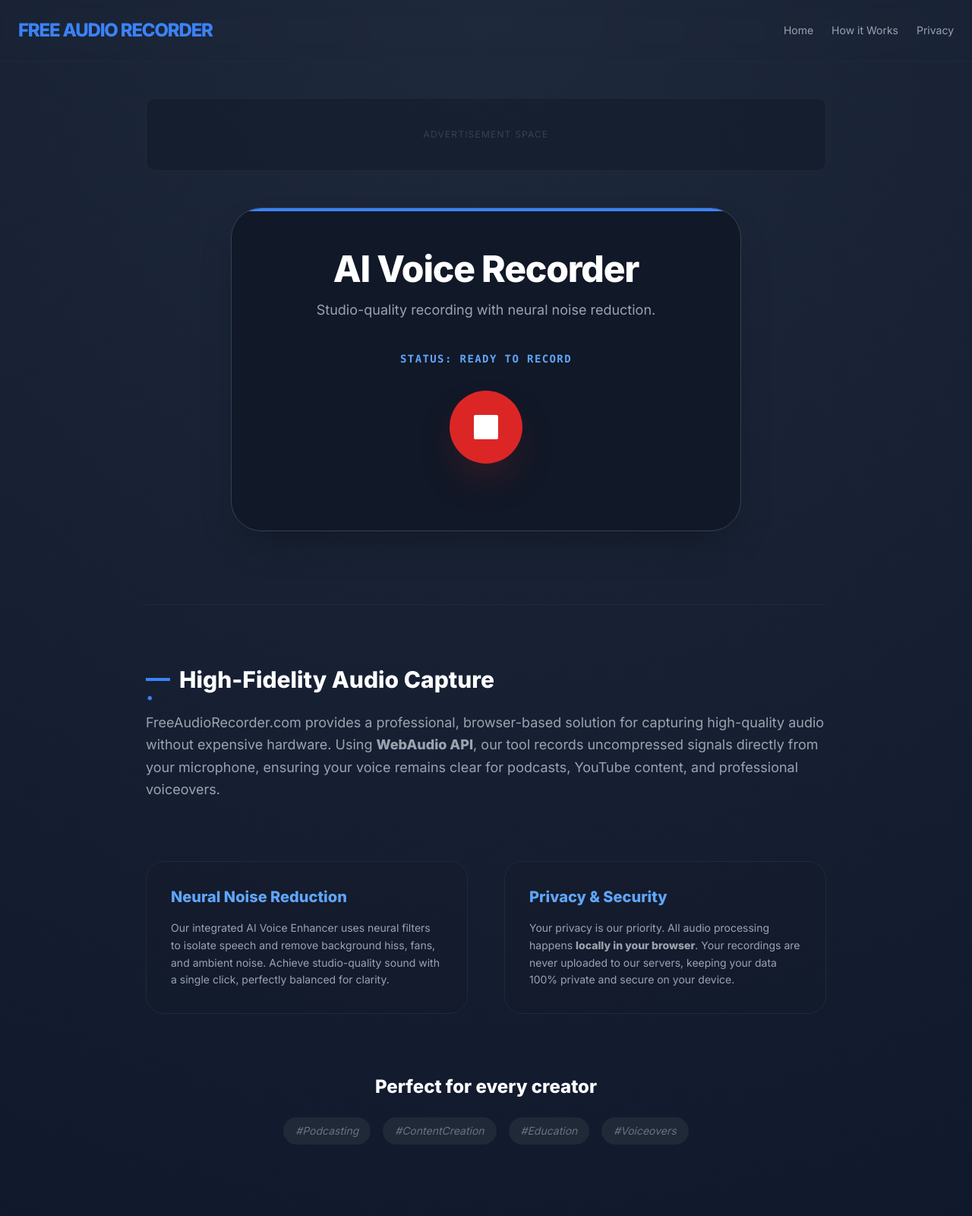
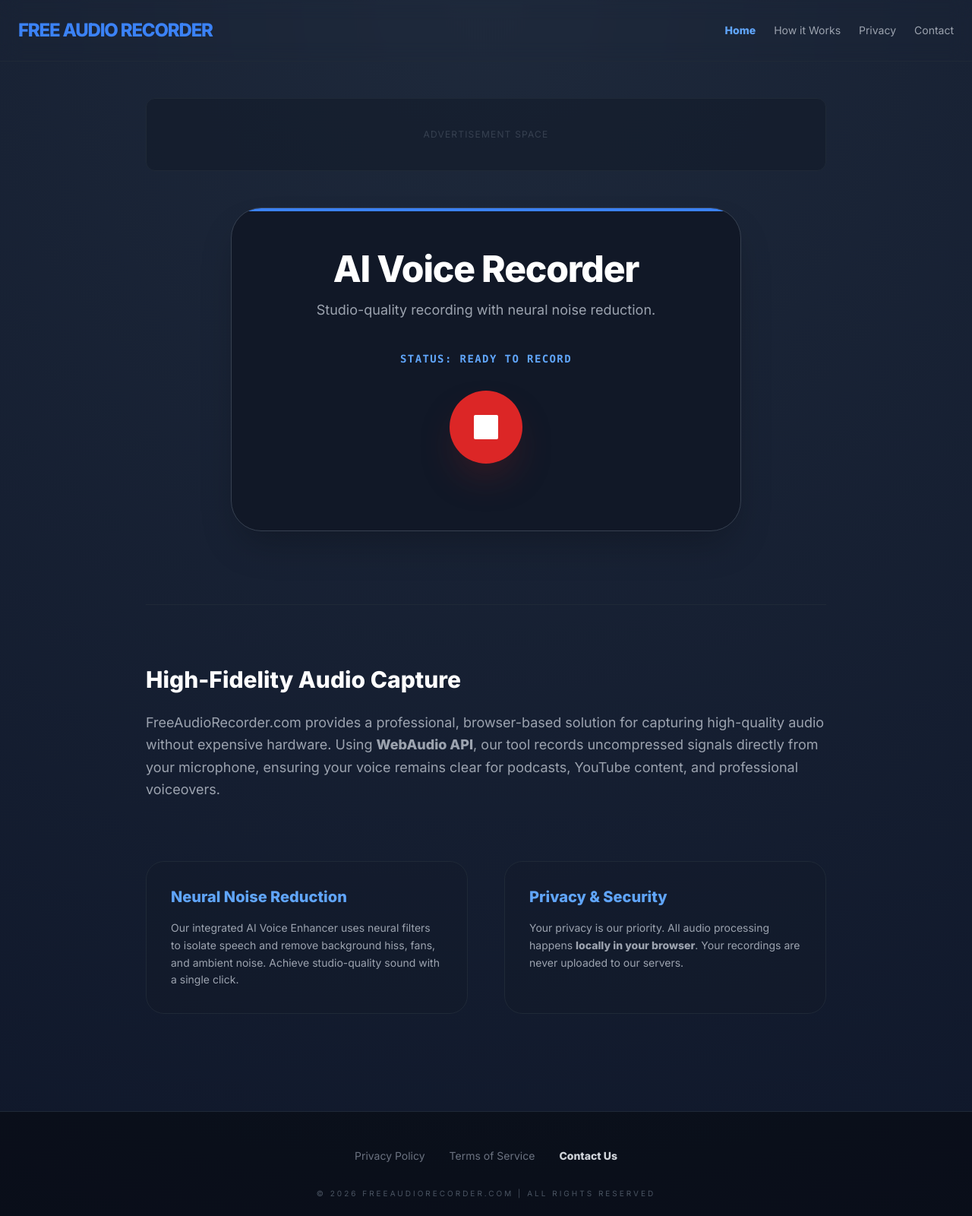
Before and after one commit to youssefboukoucha7-sketch/audio-web, a plain HTML site: page index.html in a window 1280 px wide. Shown: the top 1600 px of the page at 76% size. Drawn offline with nearby package versions, Linux system fonts and the light colour scheme.

Commit message:
Update index.html

```diff
--- a/index.html
+++ b/index.html
@@ -18,9 +18,10 @@
         <div class="container mx-auto flex justify-between items-center">
             <span class="text-2xl font-black tracking-tighter text-blue-500">FREE AUDIO RECORDER</span>
             <div class="hidden md:flex gap-6 text-sm font-medium text-gray-400">
-                <a href="index.html" class="hover:text-white transition">Home</a>
+                <a href="index.html" class="hover:text-white transition font-bold text-blue-400">Home</a>
                 <a href="#about" class="hover:text-white transition">How it Works</a>
                 <a href="privacy-policy.html" class="hover:text-white transition">Privacy</a>
+                <a href="contact.html" class="hover:text-white transition">Contact</a>
             </div>
         </div>
     </nav>
@@ -44,9 +45,9 @@
                     <div id="recordIcon" class="w-8 h-8 bg-white rounded-sm group-active:scale-75 transition-transform"></div>
                 </button>
 
-                <div id="audioContainer" class="w-full transition-all"></div>
+                <div id="audioContainer" class="w-full"></div>
 
-                <button id="aiBtn" class="hidden bg-gradient-to-r from-blue-600 to-indigo-600 hover:from-blue-500 hover:to-indigo-500 text-white px-12 py-4 rounded-full font-bold shadow-xl shadow-blue-900/30 flex items-center gap-2 transform transition hover:-translate-y-1">
+                <button id="aiBtn" class="hidden bg-gradient-to-r from-blue-600 to-indigo-600 hover:from-blue-500 hover:to-indigo-500 text-white px-12 py-4 rounded-full font-bold shadow-xl flex items-center gap-2 transform transition hover:-translate-y-1">
                     <span>✨ ENHANCE WITH AI</span>
                 </button>
 
@@ -55,11 +56,8 @@
         </div>
 
         <div id="about" class="max-w-4xl mx-auto space-y-20 mt-24 text-left border-t border-gray-800 pt-20 pb-20">
-
             <section>
-                <h2 class="text-3xl font-bold text-white mb-6 flex items-center gap-3">
-                    <span class="w-8 h-1 bg-blue-500 inline-block text-blue-500">.</span> High-Fidelity Audio Capture
-                </h2>
+                <h2 class="text-3xl font-bold text-white mb-6">High-Fidelity Audio Capture</h2>
                 <p class="text-gray-400 leading-relaxed text-lg">
                     FreeAudioRecorder.com provides a professional, browser-based solution for capturing high-quality audio without expensive hardware. Using <strong>WebAudio API</strong>, our tool records uncompressed signals directly from your microphone, ensuring your voice remains clear for podcasts, YouTube content, and professional voiceovers.
                 </p>
@@ -69,24 +67,14 @@
                 <div class="bg-gray-900/30 p-8 rounded-3xl border border-gray-800">
                     <h3 class="text-xl font-bold text-blue-400 mb-4">Neural Noise Reduction</h3>
                     <p class="text-gray-400 text-sm leading-relaxed">
-                        Our integrated AI Voice Enhancer uses neural filters to isolate speech and remove background hiss, fans, and ambient noise. Achieve studio-quality sound with a single click, perfectly balanced for clarity.
+                        Our integrated AI Voice Enhancer uses neural filters to isolate speech and remove background hiss, fans, and ambient noise. Achieve studio-quality sound with a single click.
                     </p>
                 </div>
                 <div class="bg-gray-900/30 p-8 rounded-3xl border border-gray-800">
                     <h3 class="text-xl font-bold text-blue-400 mb-4">Privacy & Security</h3>
                     <p class="text-gray-400 text-sm leading-relaxed">
-                        Your privacy is our priority. All audio processing happens <strong>locally in your browser</strong>. Your recordings are never uploaded to our servers, keeping your data 100% private and secure on your device.
+                        Your privacy is our priority. All audio processing happens <strong>locally in your browser</strong>. Your recordings are never uploaded to our servers.
                     </p>
-                </div>
-            </section>
-
-            <section class="text-center">
-                <h3 class="text-2xl font-bold text-white mb-6">Perfect for every creator</h3>
-                <div class="flex flex-wrap justify-center gap-4 text-sm text-gray-500">
-                    <span class="bg-gray-800 px-4 py-2 rounded-full italic">#Podcasting</span>
-                    <span class="bg-gray-800 px-4 py-2 rounded-full italic">#ContentCreation</span>
-                    <span class="bg-gray-800 px-4 py-2 rounded-full italic">#Education</span>
-                    <span class="bg-gray-800 px-4 py-2 rounded-full italic">#Voiceovers</span>
                 </div>
             </section>
         </div>
@@ -97,7 +85,7 @@
             <div class="flex flex-wrap justify-center gap-8 mb-8 text-sm font-medium text-gray-500">
                 <a href="privacy-policy.html" class="hover:text-white transition">Privacy Policy</a>
                 <a href="privacy-policy.html" class="hover:text-white transition">Terms of Service</a>
-                <a href="mailto:support@freeaudiorecorder.com" class="hover:text-white transition">Contact Us</a>
+                <a href="contact.html" class="hover:text-white transition font-bold text-gray-300">Contact Us</a>
             </div>
             <p class="text-gray-600 text-[10px] tracking-[0.3em] uppercase">
                 &copy; 2026 FreeAudioRecorder.com | All Rights Reserved
@@ -106,8 +94,7 @@
     </footer>
 
     <script>
-        let mediaRecorder;
-        let audioChunks = [];
+        let mediaRecorder, audioChunks = [];
         let isRecording = false;
 
         const recordBtn = document.getElementById('recordBtn');
@@ -123,9 +110,7 @@
                     const stream = await navigator.mediaDevices.getUserMedia({ audio: true });
                     mediaRecorder = new MediaRecorder(stream);
                     audioChunks = [];
-
-                    mediaRecorder.ondataavailable = (event) => audioChunks.push(event.data);
-
+                    mediaRecorder.ondataavailable = (e) => audioChunks.push(e.data);
                     mediaRecorder.onstop = () => {
                         const audioBlob = new Blob(audioChunks, { type: 'audio/mp3' });
                         const audioUrl = URL.createObjectURL(audioBlob);
@@ -135,16 +120,13 @@
                         downloadBtn.download = "recording.mp3";
                         downloadBtn.classList.remove('hidden');
                     };
-
                     mediaRecorder.start();
                     isRecording = true;
                     status.innerText = "Status: Recording LIVE...";
                     status.classList.add('text-red-500');
                     recordIcon.classList.replace('rounded-sm', 'rounded-full');
                     recordBtn.classList.add('animate-pulse');
-                } catch (err) {
-                    alert("Please allow microphone access!");
-                }
+                } catch (err) { alert("Please allow microphone access!"); }
             } else {
                 mediaRecorder.stop();
                 isRecording = false;
@@ -159,11 +141,10 @@
             status.innerText = "AI Processing: Filtering Noise...";
             aiBtn.innerText = "Applying AI Filters...";
             aiBtn.disabled = true;
-
             setTimeout(() => {
                 status.innerText = "AI Enhancement Complete!";
                 aiBtn.innerText = "✅ AI Enhanced Successfully";
-                aiBtn.classList.replace('bg-gradient-to-r', 'bg-green-600');
+                aiBtn.classList.replace('from-blue-600', 'from-green-600');
                 aiBtn.classList.add('bg-green-600');
                 audioContainer.classList.add('p-3', 'bg-blue-900/20', 'rounded-2xl', 'border', 'border-blue-500/30');
             }, 2500);
```
